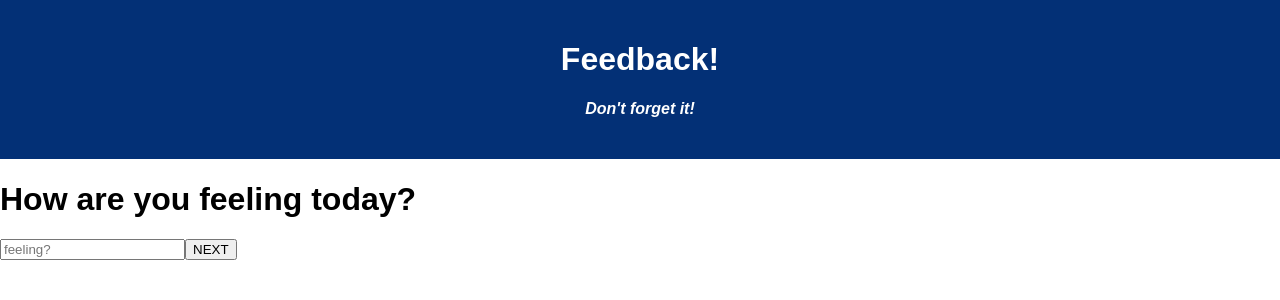
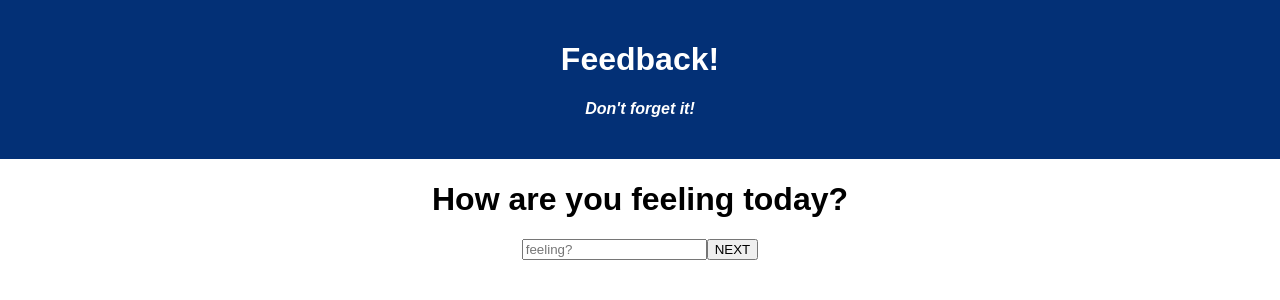
Before and after one commit to MrOrtiz1988/weekend-redux-feedback-loop, a React (Create React App) app: page / in a window 1280 px wide. Shown: the top 300 px of the page. Built offline with nearby package versions, Linux system fonts and the light colour scheme.

Commit message:
centered component

```diff
--- a/src/components/App/App.css
+++ b/src/components/App/App.css
@@ -21,3 +21,10 @@
 h4 {
   font-style: italic;
 }
+
+.all-routes {
+  margin-left: auto;
+  margin-right: auto;
+  width: 50%;
+  text-align: center;
+}
--- a/src/components/App/App.jsx
+++ b/src/components/App/App.jsx
@@ -20,7 +20,7 @@ function App() {
       </div>
 
       <Router>
-
+        <div className='all-routes'>
           <Route exact path="/">
             <Feeling />
           </Route>
@@ -44,7 +44,7 @@ function App() {
           <Route exact path="/success">
             <Success />
           </Route>
-
+        </div>
       </Router>
 
     </div>
```
Lines whose indentation alone changed are shown as unchanged.
